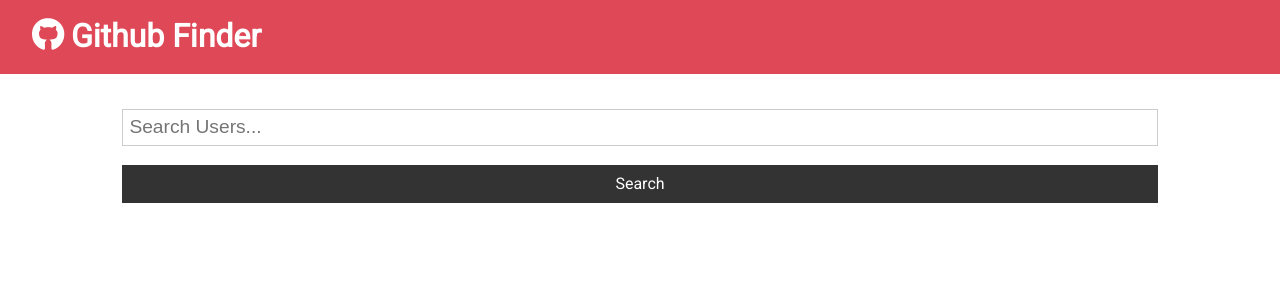
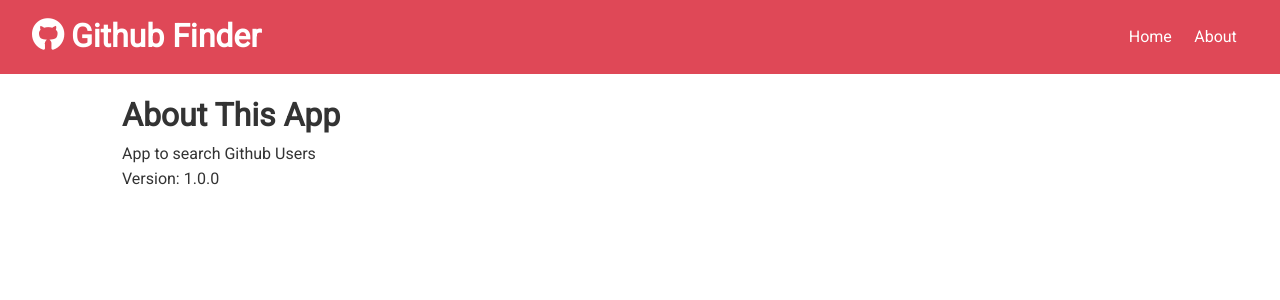
Before and after one commit to lukban90/git-loader, a React (Create React App) app: page /about in a window 1280 px wide. Shown: the top 300 px of the page. Built offline with nearby package versions, Linux system fonts and the light colour scheme.

Commit message:
BrowserRouter | About Page

```diff
--- a/package.json
+++ b/package.json
@@ -5,6 +5,7 @@
   "dependencies": {
     "react": "^16.8.6",
     "react-dom": "^16.8.6",
+    "react-router-dom": "^5.0.1",
     "react-scripts": "3.0.1"
   },
   "scripts": {
--- a/src/App.js
+++ b/src/App.js
@@ -1,9 +1,13 @@
-import React, { Component } from "react";
+import React, { Component, Fragment } from "react";
+import { BrowserRouter as Router, Switch, Route } from "react-router-dom";
+
 import NavBar from "./components/layout/NavBar";
 import Alert from "./components/layout/Alert";
 
 import Users from "./components/users/Users";
 import Search from "./components/users/Search";
+
+import About from "./components/pages/About";
 
 import "./App.css";
 
@@ -56,10 +60,17 @@
   render() {
     const { loading, users, alert } = this.state;
     return (
+      <Router>
         <div className="App">
           <NavBar />
           <div className="container">
             <Alert alert={alert} />
+            <Switch>
+              <Route
+                exact
+                path="/"
+                render={props => (
+                  <Fragment>
                     <Search
                       searchUsers={this.searchUsers}
                       clearUsers={this.clearUsers}
@@ -67,8 +78,14 @@
                       setAlert={this.setAlert}
                     />
                     <Users loading={loading} users={users} />
+                  </Fragment>
+                )}
+              />
+              <Route exact path="/about" component={About} />
+            </Switch>
           </div>
         </div>
+      </Router>
     );
   }
 }
--- a/src/components/layout/NavBar.js
+++ b/src/components/layout/NavBar.js
@@ -1,5 +1,6 @@
 import React from "react";
 import PropTypes from "prop-types";
+import { Link } from "react-router-dom";
 
 const NavBar = ({ icon, title }) => {
   return (
@@ -7,6 +8,14 @@
       <h1>
         <i className={icon} /> {title}
       </h1>
+      <ul>
+        <li>
+          <Link to="/">Home</Link>
+        </li>
+        <li>
+          <Link to="/about">About</Link>
+        </li>
+      </ul>
     </div>
   );
 };
--- /dev/null
+++ b/src/components/pages/About.js
@@ -0,0 +1,13 @@
+import React from "react";
+
+const About = () => {
+  return (
+    <div>
+      <h1>About This App</h1>
+      <p>App to search Github Users</p>
+      <p>Version: 1.0.0</p>
+    </div>
+  );
+};
+
+export default About;
```
Also changed, not shown: 1 other file (tests, documents, lock files or other folders). Lines whose indentation alone changed are shown as unchanged.
